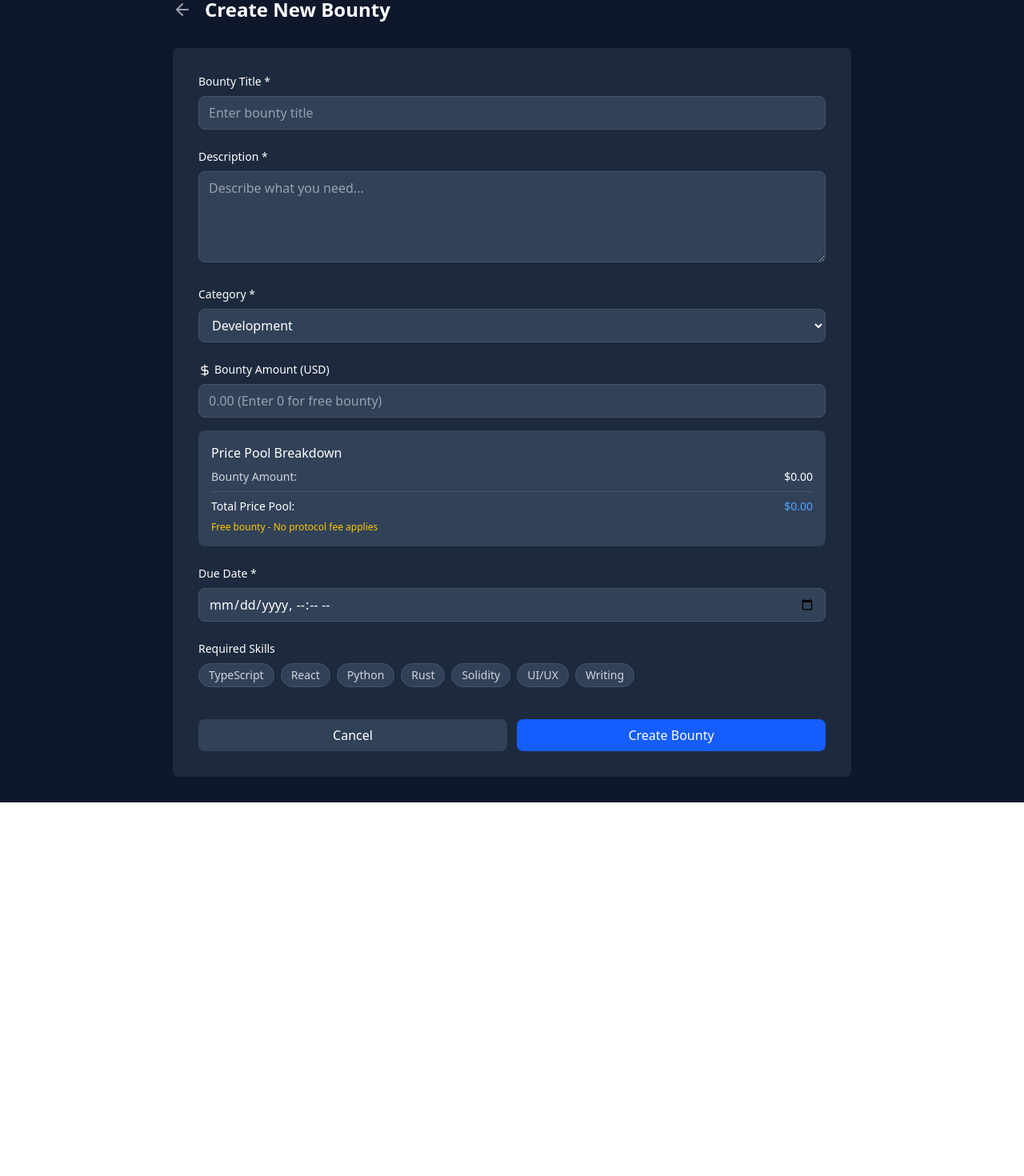
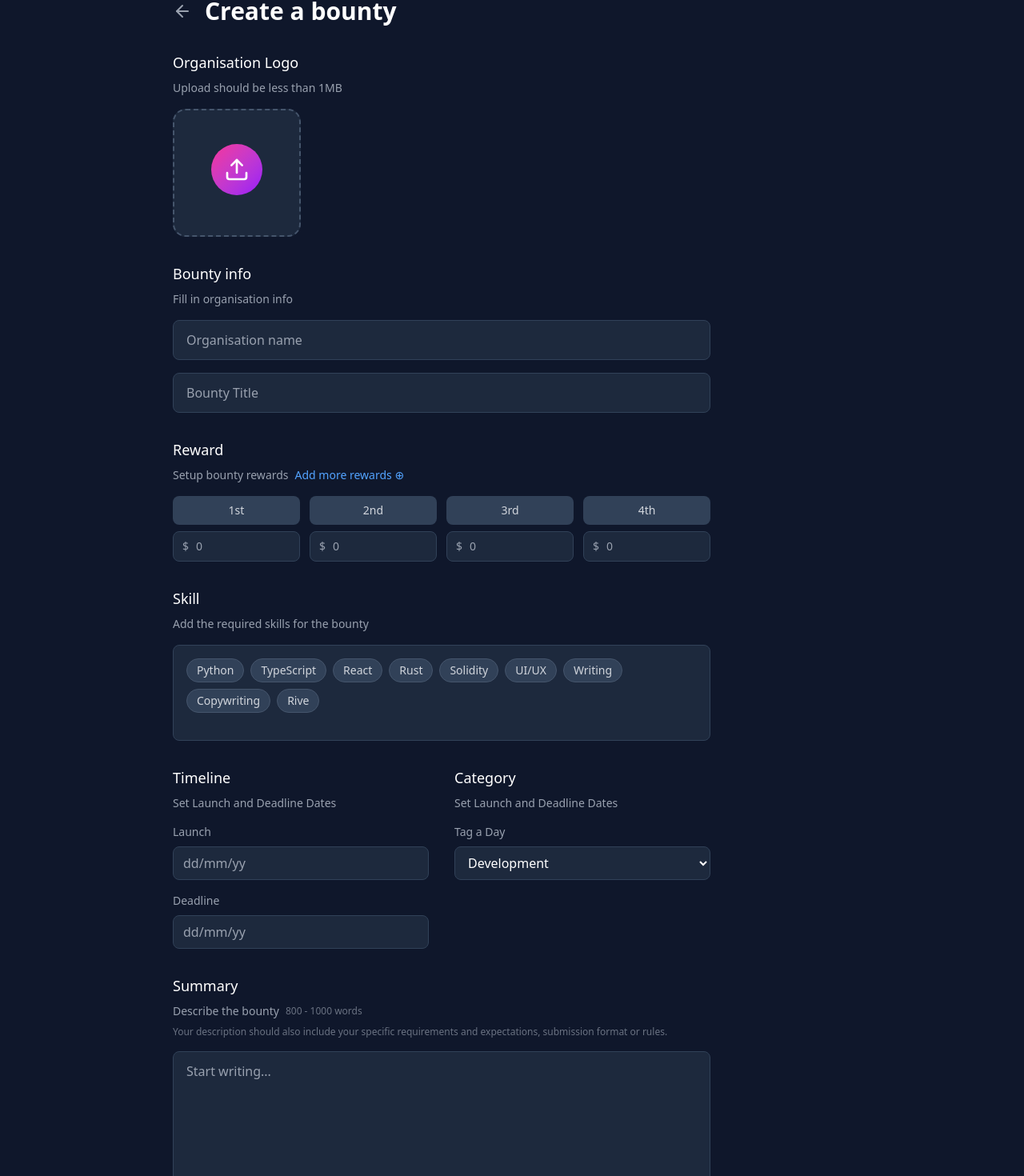
Before and after one commit to suiquest/Sui-frontend, a React (Vite) app: page /dashboard/create-bounty in a window 1280 px wide. Shown: the part 110-1580 px from the top of the page at 80% size. Before the commit the page ends 1113 px from the top, so only its background shows below. Built offline with nearby package versions, Linux system fonts and the light colour scheme; what @mysten/dapp-kit, @mysten/sui would draw is missing.

Commit message:
createbountypage modified

```diff
--- a/src/pages/dashboard/CreateBountyPage.tsx
+++ b/src/pages/dashboard/CreateBountyPage.tsx
@@ -1,17 +1,20 @@
 import React, { useState } from 'react';
-import { ArrowLeft, DollarSign } from 'lucide-react';
+import { ArrowLeft, DollarSign, Upload, X } from 'lucide-react';
 import { useNavigate } from 'react-router-dom';
 import DashboardNavbar from '../../components/common/DashboardNavbar';
 
 const CreateBountyPage: React.FC = () => {
   const navigate = useNavigate();
+
   const [formData, setFormData] = useState({
     title: '',
     description: '',
     category: 'Development',
     bountyAmount: '',
     dueDate: '',
-    skillTags: [] as string[]
+    skillTags: [] as string[],
+    organizationName: '',
+    organizationLogo: null as string | null
   });
 
   const [showSuccessMessage, setShowSuccessMessage] = useState(false);
@@ -33,7 +36,13 @@ const CreateBountyPage: React.FC = () => {
   const totalPricePool = bountyAmount + protocolPrice;
 
   const categories = ['Development', 'Design', 'Content', 'Marketing', 'Other'];
-  const availableSkills = ['TypeScript', 'React', 'Python', 'Rust', 'Solidity', 'UI/UX', 'Writing'];
+  const availableSkills = ['Python', 'TypeScript', 'React', 'Rust', 'Solidity', 'UI/UX', 'Writing', 'Copywriting', 'Rive'];
+  const rewardTiers = [
+    { label: '1st', amount: '' },
+    { label: '2nd', amount: '' },
+    { label: '3rd', amount: '' },
+    { label: '4th', amount: '' }
+  ];
 
   const handleSubmit = (e: React.FormEvent) => {
     e.preventDefault();
@@ -44,17 +53,20 @@ const CreateBountyPage: React.FC = () => {
       protocolPrice: protocolPrice,
       totalPricePool: totalPricePool,
       id: Date.now().toString(),
-      company: 'Your Company',
+      company: formData.organizationName || 'Your Company',
       postedTime: 'Posted just now',
-      avatar: '💰'
+      avatar: '💰',
+      status: 'active' as const,
+      bounty: totalPricePool
     };
 
-    // Save to localStorage
+    // Save to localStorage for job listings
     const existingJobs = localStorage.getItem('jobListings');
     const jobListings = existingJobs ? JSON.parse(existingJobs) : [];
     const updatedJobs = [bountyData, ...jobListings];
     localStorage.setItem('jobListings', JSON.stringify(updatedJobs));
 
+    // Save to user's listings
     const existingMyListings = localStorage.getItem('myListings');
     const myListings = existingMyListings ? JSON.parse(existingMyListings) : [];
     const updatedMyListings = [bountyData, ...myListings];
@@ -65,7 +77,19 @@ const CreateBountyPage: React.FC = () => {
     setTimeout(() => {
       setShowSuccessMessage(false);
       navigate('/dashboard/manage-listing');
-    }, 2000);
+    }, 3000);
+
+    // Reset form
+    setFormData({
+      title: '',
+      description: '',
+      category: 'Development',
+      bountyAmount: '',
+      dueDate: '',
+      skillTags: [],
+      organizationName: '',
+      organizationLogo: null
+    });
   };
 
   const toggleSkill = (skill: string) => {
@@ -77,19 +101,41 @@ const CreateBountyPage: React.FC = () => {
     }));
   };
 
+  const removeSkill = (skillToRemove: string) => {
+    setFormData(prev => ({
+      ...prev,
+      skillTags: prev.skillTags.filter(skill => skill !== skillToRemove)
+    }));
+  };
+
+  const handleLogoUpload = (e: React.ChangeEvent<HTMLInputElement>) => {
+    const file = e.target.files?.[0];
+    if (file) {
+      const reader = new FileReader();
+      reader.onload = (event) => {
+        setFormData(prev => ({
+          ...prev,
+          organizationLogo: event.target?.result as string
+        }));
+      };
+      reader.readAsDataURL(file);
+    }
+  };
+
   return (
     <div className="min-h-screen bg-slate-900 text-white">
+      {/* Header */}
       <DashboardNavbar userProfile={userProfile} />
 
       <div className="max-w-4xl mx-auto px-6 py-8">
         {/* Success Message */}
         {showSuccessMessage && (
-          <div className="bg-green-600 text-white p-4 rounded-lg mb-6">
+          <div className="bg-green-600 text-white p-4 rounded-lg mb-6 animate-pulse">
             <div className="flex items-center gap-2">
               <div className="w-5 h-5 bg-green-500 rounded-full flex items-center justify-center">
                 ✓
               </div>
-              <span>Bounty created successfully! Price pool: ${totalPricePool.toFixed(2)}</span>
+              <span>Bounty created successfully! Total pool: ${totalPricePool.toFixed(2)}</span>
             </div>
           </div>
         )}
@@ -102,157 +148,218 @@ const CreateBountyPage: React.FC = () => {
           >
             <ArrowLeft className="w-6 h-6" />
           </button>
-          <h1 className="text-2xl font-bold text-white">Create New Bounty</h1>
+          <h1 className="text-3xl font-bold text-white">Create a bounty</h1>
         </div>
 
-        {/* Form */}
-        <div className="bg-slate-800 rounded-lg p-8">
-          <form onSubmit={handleSubmit} className="space-y-6">
-            {/* Title */}
+        {/* Form Container */}
+        <div className="max-w-2xl space-y-8">
+          {/* Organization Logo */}
           <div>
-              <label className="block text-sm font-medium text-white mb-2">
-                Bounty Title *
+            <h3 className="text-lg font-medium text-white mb-2">Organisation Logo</h3>
+            <p className="text-sm text-gray-400 mb-4">Upload should be less than 1MB</p>
+
+            <div className="relative">
+              <input
+                type="file"
+                accept="image/*"
+                onChange={handleLogoUpload}
+                className="hidden"
+                id="logo-upload"
+              />
+              <label
+                htmlFor="logo-upload"
+                className="block w-40 h-40 bg-slate-800 border-2 border-dashed border-slate-600 rounded-2xl flex items-center justify-center cursor-pointer hover:border-slate-500 transition-colors"
+              >
+                {formData.organizationLogo ? (
+                  <img
+                    src={formData.organizationLogo}
+                    alt="Organization logo"
+                    className="w-full h-full object-cover rounded-2xl"
+                  />
+                ) : (
+                  <div className="text-center">
+                    <div className="w-16 h-16 bg-gradient-to-br from-pink-500 to-purple-600 rounded-full flex items-center justify-center mx-auto mb-2">
+                      <Upload className="w-8 h-8 text-white" />
+                    </div>
+                  </div>
+                )}
               </label>
+            </div>
+          </div>
+
+          {/* Bounty Info */}
+          <div>
+            <h3 className="text-lg font-medium text-white mb-2">Bounty info</h3>
+            <p className="text-sm text-gray-400 mb-4">Fill in organisation info</p>
+
+            <div className="space-y-4">
               <input
                 type="text"
-                required
+                placeholder="Organisation name"
+                value={formData.organizationName}
+                onChange={(e) => setFormData(prev => ({ ...prev, organizationName: e.target.value }))}
+                className="w-full px-4 py-3 bg-slate-800 border border-slate-700 rounded-lg text-white placeholder-gray-400 focus:outline-none focus:border-blue-500"
+              />
+
+              <input
+                type="text"
+                placeholder="Bounty Title"
                 value={formData.title}
                 onChange={(e) => setFormData(prev => ({ ...prev, title: e.target.value }))}
-                className="w-full px-3 py-2 bg-slate-700 border border-slate-600 rounded-lg text-white placeholder-gray-400 focus:outline-none focus:border-blue-500"
-                placeholder="Enter bounty title"
+                className="w-full px-4 py-3 bg-slate-800 border border-slate-700 rounded-lg text-white placeholder-gray-400 focus:outline-none focus:border-blue-500"
               />
             </div>
+          </div>
 
-            {/* Description */}
+          {/* Reward */}
           <div>
-              <label className="block text-sm font-medium text-white mb-2">
-                Description *
-              </label>
-              <textarea
-                required
-                rows={4}
-                value={formData.description}
-                onChange={(e) => setFormData(prev => ({ ...prev, description: e.target.value }))}
-                className="w-full px-3 py-2 bg-slate-700 border border-slate-600 rounded-lg text-white placeholder-gray-400 focus:outline-none focus:border-blue-500"
-                placeholder="Describe what you need..."
+            <h3 className="text-lg font-medium text-white mb-2">Reward</h3>
+            <p className="text-sm text-gray-400 mb-4">
+              Setup bounty rewards
+              <span className="text-blue-400 ml-2 cursor-pointer hover:underline">Add more rewards ⊕</span>
+            </p>
+
+            <div className="grid grid-cols-4 gap-3">
+              {['1st', '2nd', '3rd', '4th'].map((position) => (
+                <div key={position} className="space-y-2">
+                  <div className="bg-slate-700 px-3 py-2 rounded-lg text-center text-sm text-gray-300 font-medium">
+                    {position}
+                  </div>
+                  <div className="relative">
+                    <span className="absolute left-3 top-1/2 transform -translate-y-1/2 text-gray-400 text-sm">$</span>
+                    <input
+                      type="number"
+                      placeholder="0"
+                      className="w-full pl-7 pr-3 py-2 bg-slate-800 border border-slate-700 rounded-lg text-white placeholder-gray-400 text-sm focus:outline-none focus:border-blue-500"
                     />
                   </div>
+                </div>
+              ))}
+            </div>
+          </div>
 
-            {/* Category */}
+          {/* Skills */}
           <div>
-              <label className="block text-sm font-medium text-white mb-2">
-                Category *
-              </label>
+            <h3 className="text-lg font-medium text-white mb-2">Skill</h3>
+            <p className="text-sm text-gray-400 mb-4">
+              Add the required skills for the bounty
+            </p>
+
+            <div className="bg-slate-800 border border-slate-700 rounded-lg p-4 min-h-[120px]">
+              <div className="flex flex-wrap gap-2">
+                {formData.skillTags.map(skill => (
+                  <span
+                    key={skill}
+                    className="inline-flex items-center gap-1 px-3 py-1 bg-blue-600 text-white rounded-full text-sm"
+                  >
+                    {skill}
+                    <button
+                      onClick={() => removeSkill(skill)}
+                      className="text-blue-200 hover:text-white ml-1"
+                    >
+                      <X className="w-3 h-3" />
+                    </button>
+                  </span>
+                ))}
+                {availableSkills.filter(skill => !formData.skillTags.includes(skill)).map(skill => (
+                  <button
+                    key={skill}
+                    type="button"
+                    onClick={() => toggleSkill(skill)}
+                    className="px-3 py-1 bg-slate-700 text-gray-300 rounded-full text-sm hover:bg-slate-600 transition-colors border border-slate-600"
+                  >
+                    {skill}
+                  </button>
+                ))}
+              </div>
+            </div>
+          </div>
+
+          {/* Timeline and Category */}
+          <div className="grid grid-cols-2 gap-8">
+            <div>
+              <h3 className="text-lg font-medium text-white mb-2">Timeline</h3>
+              <p className="text-sm text-gray-400 mb-4">Set Launch and Deadline Dates</p>
+
+              <div className="space-y-4">
+                <div>
+                  <label className="block text-sm text-gray-400 mb-2">Launch</label>
+                  <input
+                    type="text"
+                    placeholder="dd/mm/yy"
+                    className="w-full px-3 py-2 bg-slate-800 border border-slate-700 rounded-lg text-white placeholder-gray-400 focus:outline-none focus:border-blue-500"
+                  />
+                </div>
+                <div>
+                  <label className="block text-sm text-gray-400 mb-2">Deadline</label>
+                  <input
+                    type="text"
+                    placeholder="dd/mm/yy"
+                    value={formData.dueDate}
+                    onChange={(e) => setFormData(prev => ({ ...prev, dueDate: e.target.value }))}
+                    className="w-full px-3 py-2 bg-slate-800 border border-slate-700 rounded-lg text-white placeholder-gray-400 focus:outline-none focus:border-blue-500"
+                  />
+                </div>
+              </div>
+            </div>
+
+            <div>
+              <h3 className="text-lg font-medium text-white mb-2">Category</h3>
+              <p className="text-sm text-gray-400 mb-4">Set Launch and Deadline Dates</p>
+
+              <div>
+                <label className="block text-sm text-gray-400 mb-2">Tag a Day</label>
                 <select
                   value={formData.category}
                   onChange={(e) => setFormData(prev => ({ ...prev, category: e.target.value }))}
-                className="w-full px-3 py-2 bg-slate-700 border border-slate-600 rounded-lg text-white focus:outline-none focus:border-blue-500"
+                  className="w-full px-3 py-2 bg-slate-800 border border-slate-700 rounded-lg text-white focus:outline-none focus:border-blue-500"
                 >
                   {categories.map(cat => (
                     <option key={cat} value={cat}>{cat}</option>
                   ))}
                 </select>
               </div>
+            </div>
+          </div>
 
-            {/* Pricing Section */}
-            <div className="space-y-4">
+          {/* Summary */}
           <div>
-                <label className="block text-sm font-medium text-white mb-2">
-                  <DollarSign className="w-4 h-4 inline mr-1" />
-                  Bounty Amount (USD)
-                </label>
-                <input
-                  type="number"
-                  min="0"
-                  step="0.01"
-                  value={formData.bountyAmount}
-                  onChange={(e) => setFormData(prev => ({ ...prev, bountyAmount: e.target.value }))}
-                  className="w-full px-3 py-2 bg-slate-700 border border-slate-600 rounded-lg text-white placeholder-gray-400 focus:outline-none focus:border-blue-500"
-                  placeholder="0.00 (Enter 0 for free bounty)"
+            <h3 className="text-lg font-medium text-white mb-2">Summary</h3>
+            <div className="flex items-center gap-2 mb-2">
+              <p className="text-sm text-gray-400">Describe the bounty</p>
+              <span className="text-xs text-gray-500">800 - 1000 words</span>
+            </div>
+            <p className="text-xs text-gray-500 mb-4">
+              Your description should also include your specific requirements and expectations, submission format or rules.
+            </p>
+
+            <textarea
+              value={formData.description}
+              onChange={(e) => setFormData(prev => ({ ...prev, description: e.target.value }))}
+              placeholder="Start writing..."
+              rows={10}
+              className="w-full px-4 py-3 bg-slate-800 border border-slate-700 rounded-lg text-white placeholder-gray-400 focus:outline-none focus:border-blue-500 resize-none"
             />
           </div>
 
-              {/* Price Pool Breakdown */}
-              <div className="bg-slate-700 rounded-lg p-4 space-y-2">
-                <h4 className="text-white font-medium mb-2">Price Pool Breakdown</h4>
-                <div className="flex justify-between text-sm">
-                  <span className="text-gray-300">Bounty Amount:</span>
-                  <span className="text-white">${bountyAmount.toFixed(2)}</span>
-                </div>
-                {bountyAmount > 0 && (
-                  <div className="flex justify-between text-sm">
-                    <span className="text-gray-300">Protocol Fee (5%):</span>
-                    <span className="text-white">${protocolPrice.toFixed(2)}</span>
-                  </div>
-                )}
-                <div className="border-t border-slate-600 pt-2 mt-2">
-                  <div className="flex justify-between text-sm font-medium">
-                    <span className="text-white">Total Price Pool:</span>
-                    <span className="text-blue-400">${totalPricePool.toFixed(2)}</span>
-                  </div>
-                </div>
-                {bountyAmount === 0 && (
-                  <p className="text-yellow-400 text-xs mt-2">
-                    Free bounty - No protocol fee applies
-                  </p>
-                )}
-              </div>
-            </div>
-
-            {/* Due Date */}
-            <div>
-              <label className="block text-sm font-medium text-white mb-2">
-                Due Date *
-              </label>
-              <input
-                type="datetime-local"
-                required
-                value={formData.dueDate}
-                onChange={(e) => setFormData(prev => ({ ...prev, dueDate: e.target.value }))}
-                className="w-full px-3 py-2 bg-slate-700 border border-slate-600 rounded-lg text-white focus:outline-none focus:border-blue-500"
-              />
-            </div>
-
-            {/* Skills */}
-            <div>
-              <label className="block text-sm font-medium text-white mb-2">
-                Required Skills
-              </label>
-              <div className="flex flex-wrap gap-2">
-                {availableSkills.map(skill => (
-                  <button
-                    key={skill}
-                    type="button"
-                    onClick={() => toggleSkill(skill)}
-                    className={`px-3 py-1 rounded-full text-sm border transition-colors ${
-                      formData.skillTags.includes(skill)
-                        ? 'bg-blue-600 border-blue-500 text-white'
-                        : 'bg-slate-700 border-slate-600 text-gray-300 hover:border-slate-500'
-                    }`}
-                  >
-                    {skill}
-                  </button>
-                ))}
-              </div>
-            </div>
-
-            {/* Actions */}
-            <div className="flex gap-3 pt-4">
+          {/* Action Buttons */}
+          <div className="flex justify-end gap-4 pt-6">
             <button
               type="button"
-                onClick={() => navigate('/dashboard/manage-listing')}
-                className="flex-1 px-4 py-2 bg-slate-700 hover:bg-slate-600 text-white rounded-lg transition-colors"
+              className="px-6 py-2 text-gray-400 hover:text-white transition-colors"
             >
               Cancel
             </button>
             <button
-                type="submit"
-                className="flex-1 px-4 py-2 bg-blue-600 hover:bg-blue-700 text-white rounded-lg transition-colors"
+              onClick={handleSubmit}
+              className="px-6 py-2 bg-blue-600 hover:bg-blue-700 text-white rounded-lg transition-colors flex items-center gap-2"
             >
               Create Bounty
+              <svg className="w-4 h-4" fill="none" stroke="currentColor" viewBox="0 0 24 24">
+                <path strokeLinecap="round" strokeLinejoin="round" strokeWidth={2} d="M9 5l7 7-7 7" />
+              </svg>
             </button>
           </div>
-          </form>
         </div>
       </div>
     </div>
```
Lines whose indentation alone changed are shown as unchanged.
